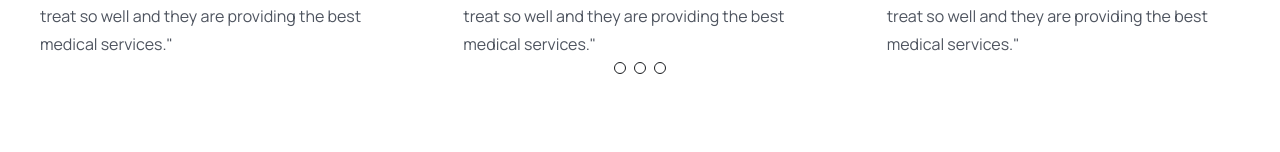
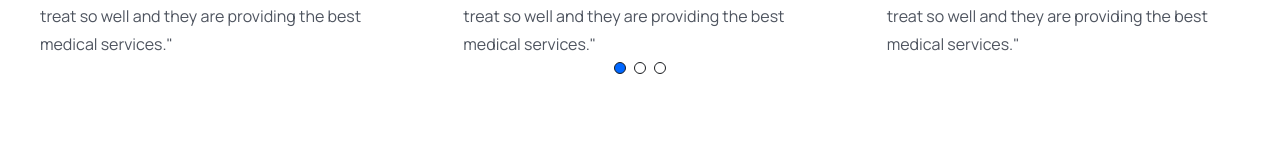
Before and after one commit to aroraadivya/Mern-Stack-Medicare, a React (Vite) app in the folder frontend/: page / in a window 1280 px wide. Shown: the part 5951-6103 px from the top of the page. Built offline with nearby package versions, Linux system fonts and the light colour scheme.

Commit message:
Add background color to active swiper pagination bullet

```diff
--- a/frontend/src/App.css
+++ b/frontend/src/App.css
@@ -19,7 +19,7 @@ body{
 }
 
 .swiper-pagination-bullet-active{
-
+  background: #0067ff !important;
 }
 
 .sticky__header{
```
